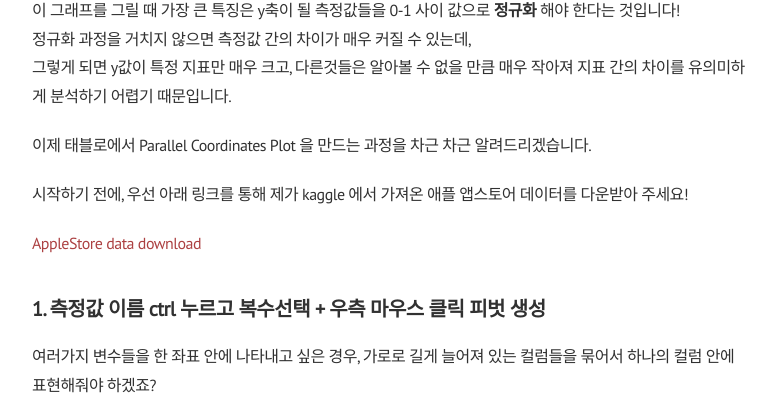
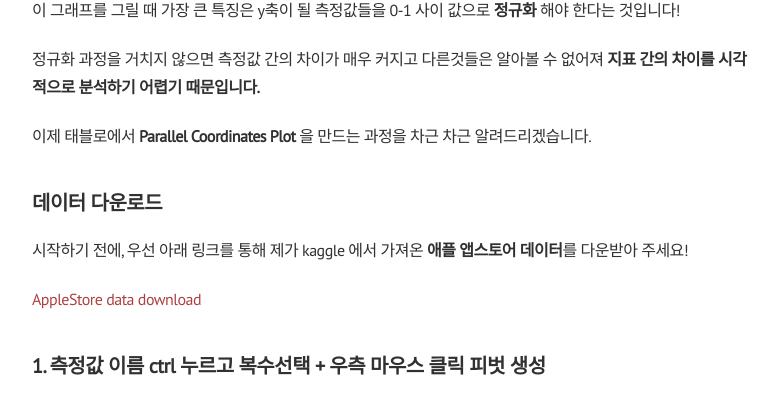
Before and after one commit to shanny924/shanny924.github.io, a Jekyll site: the page built from _posts/2020-03-17-tableau#3.md, in a window 1280 px wide and 900 px high, scrolled down 1030 px, cut to the strip 231-627 px from the top of the window. Shown: the whole strip, without its empty margins (248-1026 px from the left). Built offline with Jekyll 4.4.1, drawn with Linux system fonts in a browser that asks for light colours; nearby versions of some CDN libraries; comment, search, counter and statistics services are not loaded.

Commit message:
Update 2020-03-17-tableau#3.md

```diff
--- a/_posts/2020-03-17-tableau#3.md
+++ b/_posts/2020-03-17-tableau#3.md
@@ -21,12 +21,16 @@ ID의 개수가 곧 라인의 갯수로, 측정값의 이름들은 x축으로,
 ![excel](https://drive.google.com/uc?id=1E5Ir4wreRWPb7J8M5ibOP_k7-O3lcjN3)
 
 이 그래프를 그릴 때 가장 큰 특징은 y축이 될 측정값들을 0-1 사이 값으로 **정규화** 해야 한다는 것입니다!
-정규화 과정을 거치지 않으면 측정값 간의 차이가 매우 커질 수 있는데,
-그렇게 되면 y값이 특정 지표만 매우 크고, 다른것들은 알아볼 수 없을 만큼 매우 작아져 지표 간의 차이를 유의미하게 분석하기 어렵기 때문입니다.
 
-이제 태블로에서 Parallel Coordinates Plot 을 만드는 과정을 차근 차근 알려드리겠습니다.
+정규화 과정을 거치지 않으면 측정값 간의 차이가 매우 커지고 다른것들은 알아볼 수 없어져 **지표 간의 차이를 시각적으로 분석하기 어렵기 때문입니다.**
 
-시작하기 전에, 우선 아래 링크를 통해 제가 kaggle 에서 가져온 애플 앱스토어 데이터를 다운받아 주세요!
+
+이제 태블로에서 **Parallel Coordinates Plot** 을 만드는 과정을 차근 차근 알려드리겠습니다.
+
+
+## 데이터 다운로드
+
+시작하기 전에, 우선 아래 링크를 통해 제가 kaggle 에서 가져온 **애플 앱스토어 데이터**를 다운받아 주세요!
 
 [AppleStore data download](https://drive.google.com/open?id=10b_eG6CftcM-iOvQxAk7yq4u1HAPAZ4U)
 
```
